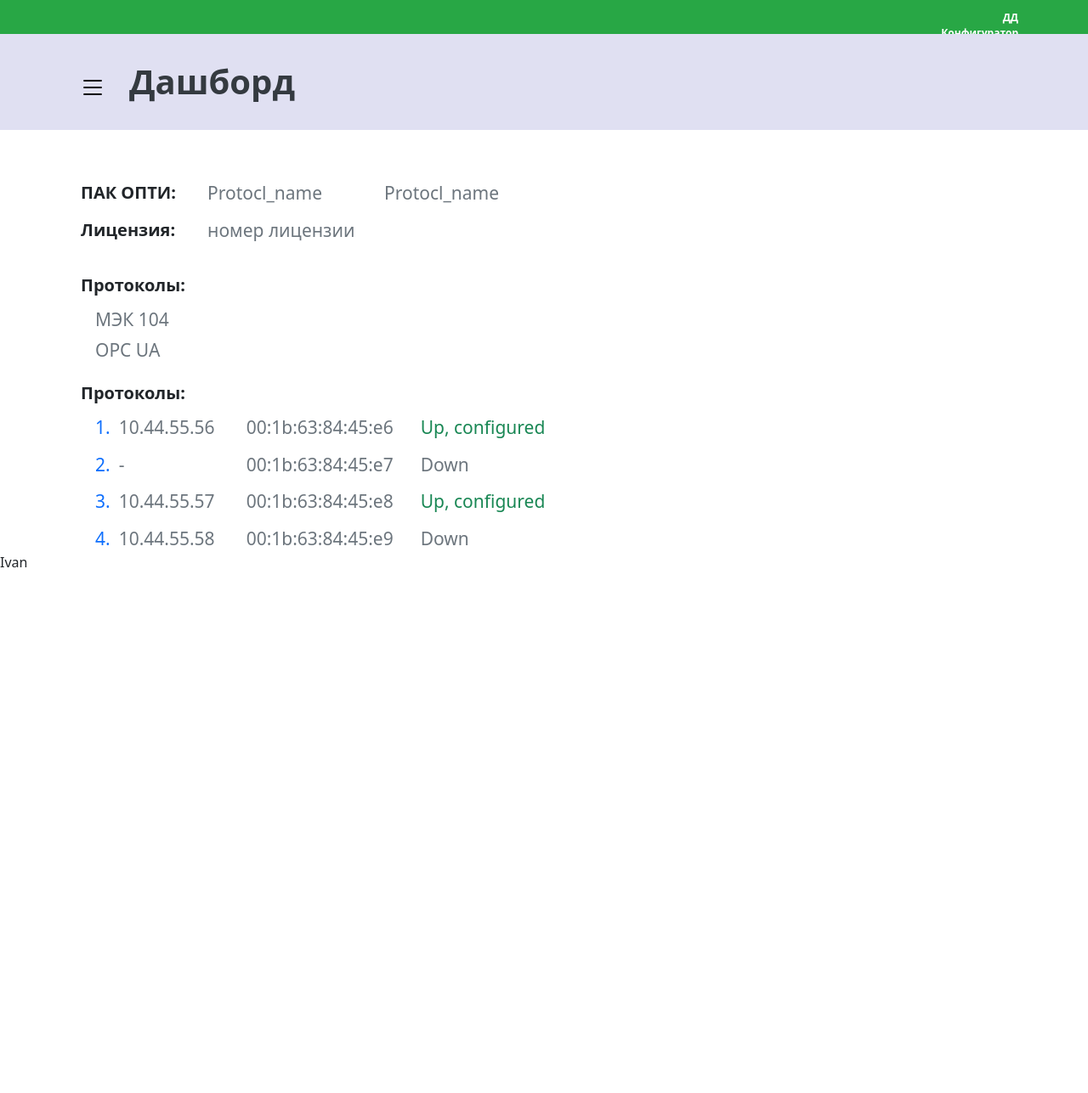
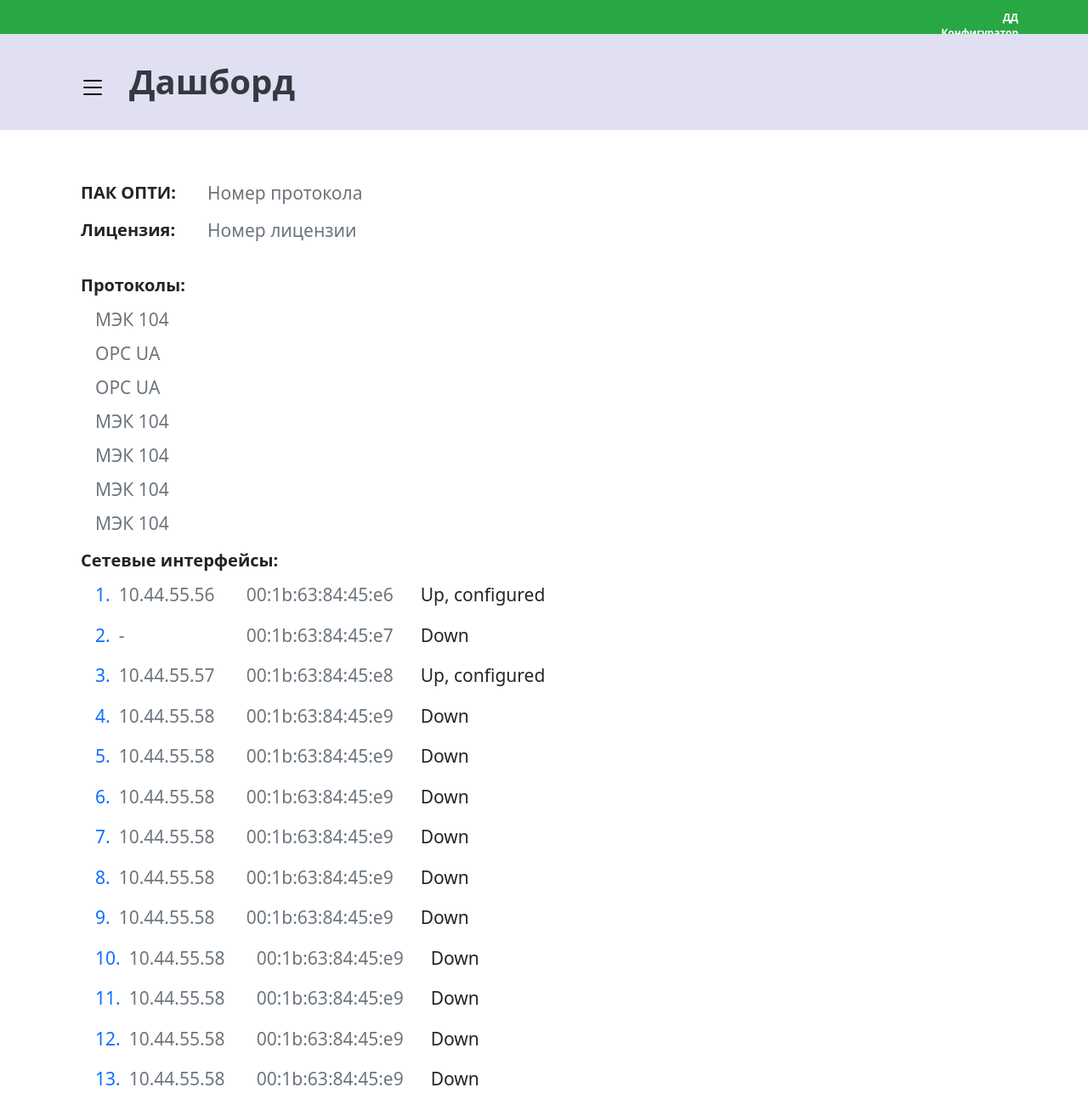
Before and after one commit to InSoft-development/DDConf-Fast, a FastAPI app: page / in a window 1280 px wide. Shown: the whole page at 85% size. Before the commit the page ends 668 px from the top, so only its background shows below. Run offline with FastAPI, Linux system fonts and the light colour scheme; some libraries are stand-ins or nearby versions.

Commit message:
настроил вывод данных в шаблон dashboard

```diff
--- a/main.py
+++ b/main.py
@@ -15,18 +15,37 @@
 app.mount("/static", StaticFiles(directory="static"), name="static")
 
 templates = Jinja2Templates(directory="templates")
-PAC = [{"name":"Protocl_name"},
-       {"name":"Protocl_name"}]
+PAC = [{"name":"Номер протокола"}] # ПАК ОПТИ:
+LIC = [{"name":"Номер лицензии"}]  # Лицензия:
+PROT = [{"name": "МЭК 104"},
+        {"name": "OPC UA"},
+        {"name": "OPC UA"},
+        {"name": "МЭК 104"},
+        {"name": "МЭК 104"},
+        {"name": "МЭК 104"},
+        {"name": "МЭК 104"}] # Протоколы
 
-# NAME = [{"name": "Ivan", "type": "test"},
-#         {"name": "Roma", "type":"test"},
-#         {"name": "Alex", "type": "test"},
-#         {"name": "Bob",  "type": "test"},
-#         {"name": "Bob",  "type": "test"}]
+SETINTERF = [{"namber_row":"1.","ip":"10.44.55.56","adres":"00:1b:63:84:45:e6","text":"Up, configured"},
+             {"namber_row":"2.","ip":"-","adres":"00:1b:63:84:45:e7","text":"Down"},
+             {"namber_row":"3.","ip":"10.44.55.57","adres":"00:1b:63:84:45:e8","text":"Up, configured"},
+             {"namber_row":"4.","ip":"10.44.55.58","adres":"00:1b:63:84:45:e9","text":"Down"},
+             {"namber_row":"5.","ip":"10.44.55.58","adres":"00:1b:63:84:45:e9","text":"Down"},
+             {"namber_row":"6.","ip":"10.44.55.58","adres":"00:1b:63:84:45:e9","text":"Down"},
+             {"namber_row":"7.","ip":"10.44.55.58","adres":"00:1b:63:84:45:e9","text":"Down"},
+             {"namber_row":"8.","ip":"10.44.55.58","adres":"00:1b:63:84:45:e9","text":"Down"},
+             {"namber_row":"9.","ip":"10.44.55.58","adres":"00:1b:63:84:45:e9","text":"Down"},
+             {"namber_row":"10.","ip":"10.44.55.58","adres":"00:1b:63:84:45:e9","text":"Down"},
+             {"namber_row":"11.","ip":"10.44.55.58","adres":"00:1b:63:84:45:e9","text":"Down"},
+             {"namber_row":"12.","ip":"10.44.55.58","adres":"00:1b:63:84:45:e9","text":"Down"},
+             {"namber_row":"13.","ip":"10.44.55.58","adres":"00:1b:63:84:45:e9","text":"Down"}
+
+             ]
+
+
 
 @app.get('/')
 async def name(request: Request):
-    return templates.TemplateResponse("dashboard.html",{"request": request, "name": "Ivan", "PAC_OPTI":PAC})
+    return templates.TemplateResponse("dashboard.html",{"request": request, "name": "Ivan", "PAC_OPTI":PAC, "LIC":LIC,"Protocols":PROT,"SETINTERF":SETINTERF})
 
 app.include_router(router_pages)
 # @app.get("/")
--- a/templates/dashboard.html
+++ b/templates/dashboard.html
@@ -57,26 +57,47 @@
 
       <ul class="list-group list-group-horizontal" style="margin-top: 6px; margin-left: 95px; width: 840px; height: 38px;">
         <div style="width: 115px; height: 24px; font-size: 20px; font-weight: 700; margin-right: 34px;">Лицензия:</div>
-        <div style="width: 208px; height: 24px; font-size: 21px; font-weight: 400; color: rgb(108, 117, 125);">номер лицензии</div>
+        {% for LIC in LIC %}
+        <div style="width: 208px; height: 24px; font-size: 21px; font-weight: 400; color: rgb(108, 117, 125);">{{LIC.name}}</div>
+        {% endfor %}
       </ul>
 
-      <ul class="list-group list-group-flush" style="width: 840px; height: 107px; margin-left: 95px; margin-top: 27px;">
+
+      <ul class="list-group list-group-flush" style="width: 840px; margin-left: 95px; margin-top: 27px;">
+
         <div style="width: 121px; height: 24px; font-size: 20px; font-weight: 700;">Протоколы:</div>
-        <div style="width: 208px; height: 24px; font-size: 21px; font-weight: 400; color: rgb(108, 117, 125); margin-top: 16px; margin-left: 17px;">МЭК 104</div>
-        <div style="width: 208px; height: 24px; font-size: 21px; font-weight: 400; color: rgb(108, 117, 125); margin-top: 12px; margin-left: 17px;">OPC UA</div>
+        {% for PROT in Protocols %}
+        <div style="width: 208px; height: 24px; font-size: 21px; font-weight: 400; color: rgb(108, 117, 125); margin-top: 16px; margin-left: 17px;">{{PROT.name}}
+
+        </div>
+       {% endfor %}
+
 
       </ul>
 
 <div style="margin-top: 20px; margin-left: 95px;">
-      <div style="width: 121px; height: 24px; font-size: 20px; font-weight: 700;">Протоколы:</div>
+      <div style="width: 300px; height: 24px; font-size: 20px; font-weight: 700;">Сетевые интерфейсы:</div>
+    {% for SETINTERF in SETINTERF%}
+      <ul class="list-group list-group-horizontal">
+        <div style="margin-top: 16px; margin-left: 17px; font-size: 21px; font-weight: 400; color: rgb(13, 110, 253);">{{SETINTERF.namber_row}}</div>
+        <div style="margin-top: 16px; margin-left: 10px; width: 150px; height: 24px; font-size: 21px; font-weight: 400; color: rgb(108, 117, 125);">{{SETINTERF.ip}}</div>
+        <div style="margin-top: 16px; margin-left: 0px;  width: 188px; height: 24px; font-size: 21px; font-weight: 400; color: rgb(108, 117, 125);">{{SETINTERF.adres}}</div>
+        <div style="margin-top: 16px; margin-left: 17px;  width: 188px; height: 24px; font-size: 21px; font-weight: 400; color:  rgb(25, 135, 84) or;">{{SETINTERF.text}}</div>
+      </ul>
+    {% endfor %}
 
-      <ul class="list-group list-group-horizontal">
-        <div style="margin-top: 16px; margin-left: 17px; font-size: 21px; font-weight: 400; color: rgb(13, 110, 253);">1.</div>
-        <div style="margin-top: 16px; margin-left: 10px; width: 150px; height: 24px; font-size: 21px; font-weight: 400; color: rgb(108, 117, 125);">10.44.55.56</div>
-        <div style="margin-top: 16px; margin-left: 0px;  width: 188px; height: 24px; font-size: 21px; font-weight: 400; color: rgb(108, 117, 125);">00:1b:63:84:45:e6</div>
-        <div style="margin-top: 16px; margin-left: 17px;  width: 188px; height: 24px; font-size: 21px; font-weight: 400; color:  rgb(25, 135, 84)">Up, configured</div>
-      </ul>
-      <ul class="list-group list-group-horizontal-sm">
+    <script>
+      let text = document.querySelector('text');
+      text.addEventListener('blur', function(){
+        if (text="Down"){
+          text.style.cssText = 'color: red';
+        }else{
+          text.style.cssText = 'color: green';
+        }
+      })
+    </script>
+
+      <!-- <ul class="list-group list-group-horizontal-sm">
         <div style="margin-top: 12px; margin-left: 17px; font-size: 21px; font-weight: 400;color: rgb(13, 110, 253);">2.</div>
         <div style="margin-top: 12px; margin-left: 10px; width: 150px; height: 24px; font-size: 21px; font-weight: 400; color: rgb(108, 117, 125);">-</div>
         <div style="margin-top: 12px; margin-left: 0px;  width: 188px; height: 24px; font-size: 21px; font-weight: 400; color: rgb(108, 117, 125);" >00:1b:63:84:45:e7</div>
@@ -93,14 +114,11 @@
         <div style="margin-top: 12px; margin-left: 10px; width: 150px; height: 24px; font-size: 21px; font-weight: 400; color: rgb(108, 117, 125);">10.44.55.58</div>
         <div style="margin-top: 12px; margin-left: 0px;  width: 188px; height: 24px; font-size: 21px; font-weight: 400; color: rgb(108, 117, 125);">00:1b:63:84:45:e9</div>
         <div style="margin-top: 12px; margin-left: 17px;  width: 188px; height: 24px; font-size: 21px; font-weight: 400;color: rgb(108, 117, 125);">Down</div>
-      </ul>
+      </ul> -->
 
 
 </div>
 
-<p>
-  {{name}}
-</p>
 
 
 
```
